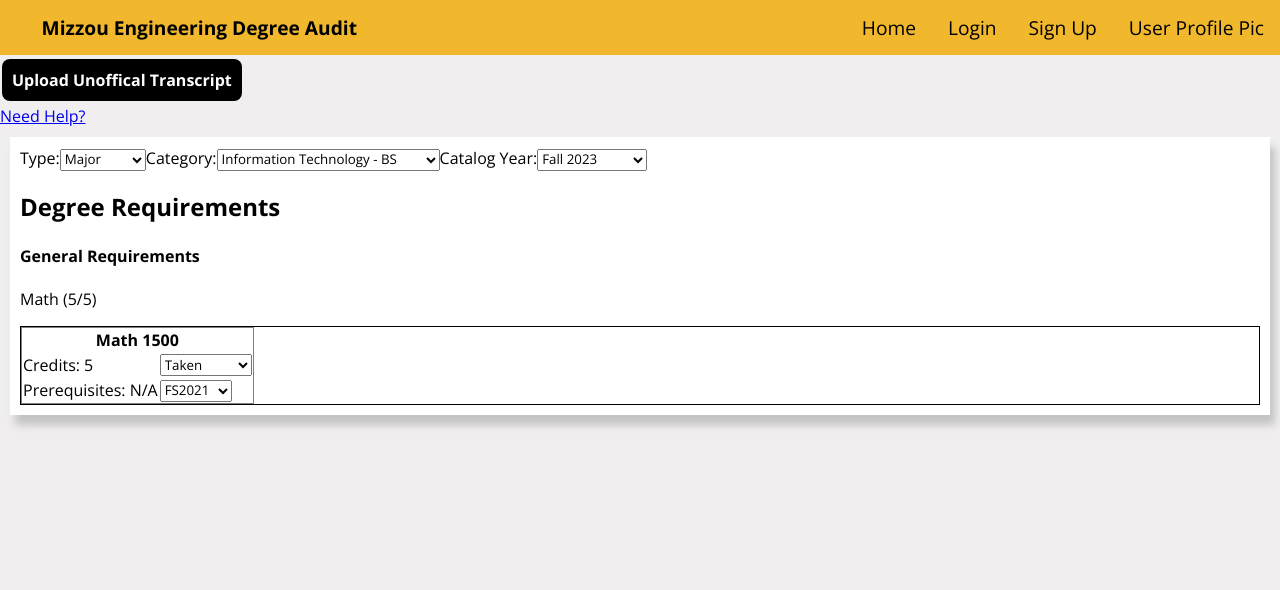
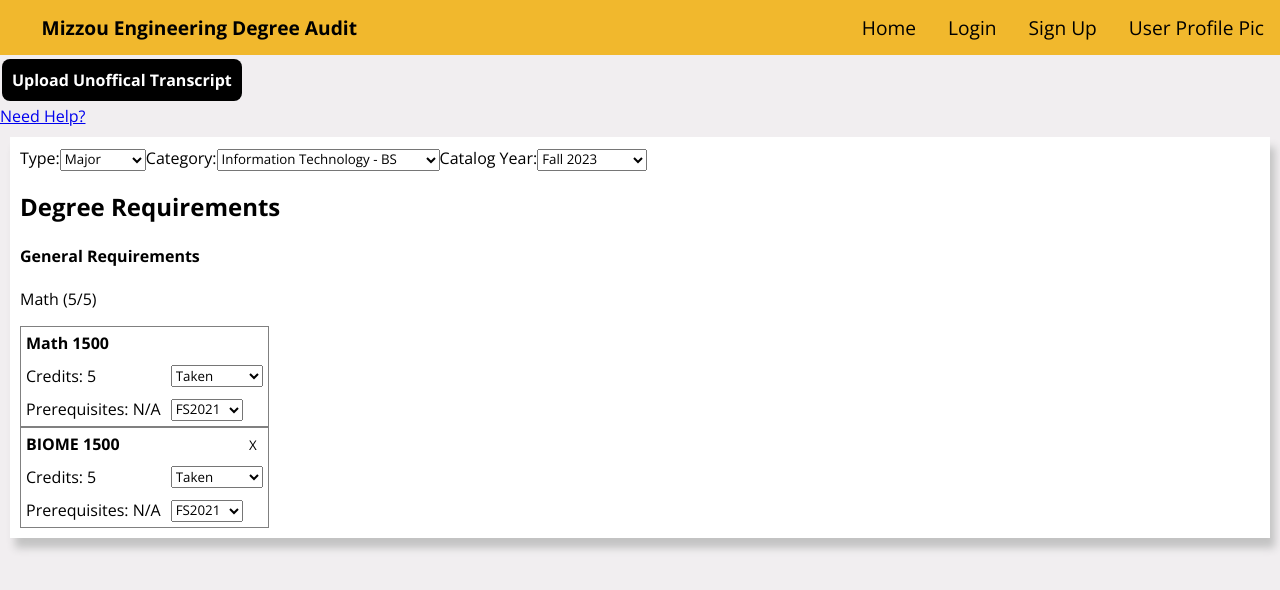
Before and after one commit to pkanGitHub/degree-audit-planner, a React (Create React App) app: page /audit in a window 1280 px wide. Shown: the top 590 px of the page. Built offline with nearby package versions, Linux system fonts and the light colour scheme.

Commit message:
class design

```diff
--- a/src/pages/audit.jsx
+++ b/src/pages/audit.jsx
@@ -80,6 +80,41 @@ const Audit = () => {
 
                     </div>
 
+                    <div id="choiceCourse">
+                        <table>
+                            <tr>
+                                <th>BIOME 1500</th>
+                                <th id="removeItem"><button id="removeButton">X</button></th>
+                            </tr>
+                            <tr>
+                                <td>
+                                    Credits: 5
+                                </td>
+                                <td>
+                                <select className="requiredCourseSelect">
+                                    <option value='taken'>Taken</option>
+                                    <option value='IP'>In Progress</option>
+                                    <option value='planned'>Planned</option>
+                                </select>
+                                </td>
+                            </tr>
+                            <tr>
+                                <td>
+                                    Prerequisites: N/A
+                                </td>
+                                <td>
+                                    <select className="requiredCourseSelect">
+                                        <option value='FS2021'>FS2021</option>
+                                        <option value='SP2022'>SP2022</option>
+                                        <option value='SM2022'>SM2022</option>
+                                        <option value='FS2022'>FS2022</option>
+                                    </select>
+                                </td>
+                            </tr>
+                        </table>
+
+                    </div>
+
                 </div>
             </div>
         </div>
--- a/src/styles/audit.css
+++ b/src/styles/audit.css
@@ -24,7 +24,6 @@
 #requiredCourse
 {
     background-color: white;
-    border: 1px solid black;
     display: block;
 
 }
@@ -42,4 +41,22 @@
 table {
     border: 1px solid gray;
     border-collapse: collapse;
+    padding: 10px;
 }
+th{
+    text-align: left;
+}
+
+th, td
+{
+    padding: 5px;
+}
+
+#removeButton {
+    border: none;
+    background-color: transparent;
+}
+
+#removeItem {
+    text-align: right;
+}
```
